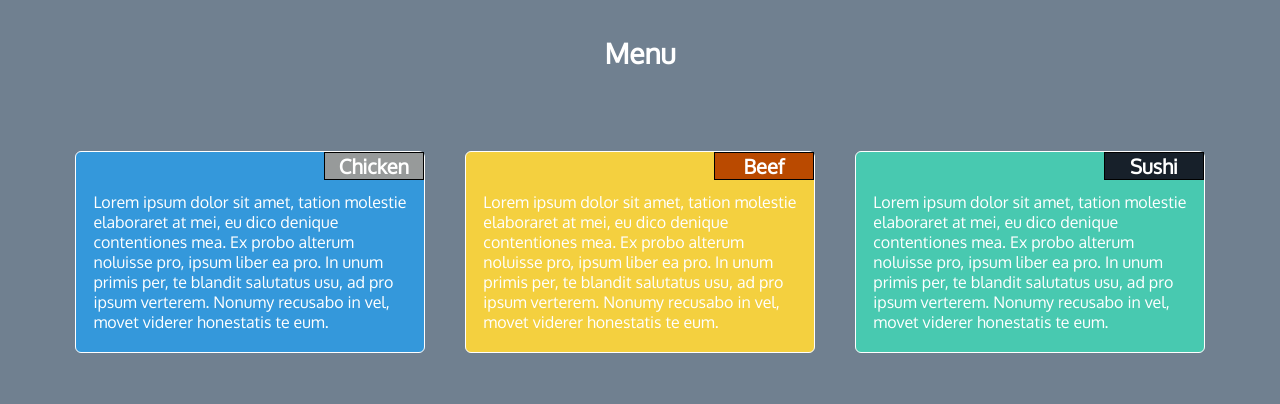
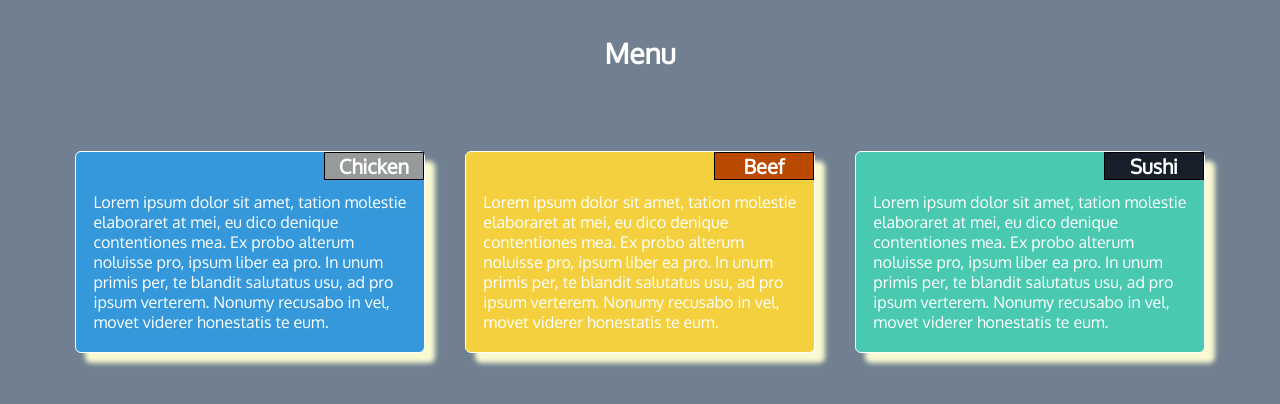
Before and after one commit to RajagopalanK/coursera-HTML, a plain HTML site: page site/module2-soln/index.html in a window 1280 px wide. Drawn offline with Linux system fonts and the light colour scheme.

Commit message:
improvement

```diff
--- a/site/module2-soln/css/style.css
+++ b/site/module2-soln/css/style.css
@@ -62,6 +62,7 @@
 		padding: 0px;
 		width:100%;
 		border-radius: 6px;
+		box-shadow: 10px 10px 5px #FAFAD2;
 	}
 	.div2{
 		background-color: #F4D03F;
@@ -70,6 +71,7 @@
 		padding: 0px;
 		width:100%;
 		border-radius: 6px;
+		box-shadow: 10px 10px 5px #FAFAD2;
 	}
 	.div3{
 		background-color: #48C9B0;
@@ -78,6 +80,7 @@
 		padding: 0px;
 		width:100%;
 		border-radius: 6px;
+	    box-shadow: 10px 10px 5px #FAFAD2;
 	}
 
 
```
